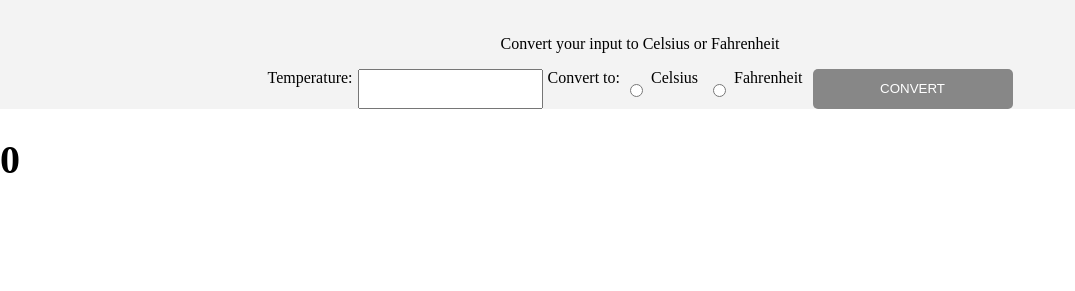
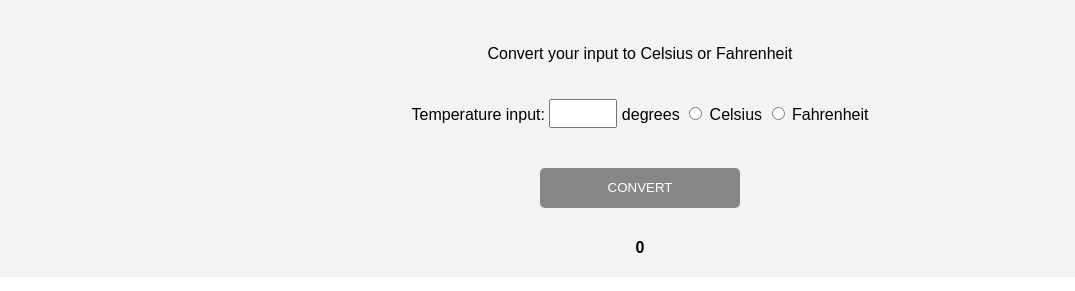
Before and after one commit to Shlambooka/mini-projects, a plain HTML site: page projects/temperature-conversion.html in a window 1280 px wide. Shown: the part 145-436 px from the top of the page, without its empty margins (0-1075 px from the left). Drawn offline with Linux system fonts and the light colour scheme.

Commit message:
style:  temperature-conversion project

```diff
--- a/css/temperature-conversion.css
+++ b/css/temperature-conversion.css
@@ -1,3 +1,18 @@
 .textReturn {
+    font-size: 16px;
+
+}
+
+.converter-container {
+    background-color: #f3f3f3;
+    text-align: center;
+    margin: 0;
+    padding: 10px;
+    font-family: "Lexend Deca", sans-serif;
+}
+
+.small-input {
+    text-align: right;
+    width: 60px;
     font-size: 20px;
 }
--- a/js/temperature-conversion.js
+++ b/js/temperature-conversion.js
@@ -25,7 +25,7 @@ function checkRadioBtn(){
     if (celsiusBtn.checked){
         let celsiusValue
         let fahrenheitValue = userInput
-        celsiusValue = (fahrenheitValue - 32) * 5/9
+        celsiusValue = (fahrenheitValue - 32) * 5 / 9
         returnContainer.textContent = fahrenheitValue + "°F converts to " + celsiusValue + "°C"
     }
     else if (fahrenheitBtn.checked){
--- a/projects/temperature-conversion.html
+++ b/projects/temperature-conversion.html
@@ -18,25 +18,33 @@
         <h1 class="header-one">Temperature Conversion Calculator</h1>
     </header>
 </div>
-    <div class="container">
+
+<div class="converter-container">
     <p>Convert your input to Celsius or Fahrenheit</p>
 </div>
-    <div class="container">
-        <label>Temperature: </label>
-        <input type="text" id="userInput">
 
-        <label>Convert to: </label>
-
+<div class="converter-container">
+    <label>Temperature input: </label>
+    <input type="text" id="userInput" class="small-input">
+    <label>degrees</label>
     <input type="radio" id="celsiusBtn" name="tempType">
-        <label for="celsiusBtn">Celsius</label><br>
+    <label for="celsiusBtn">Celsius</label>
 
     <input type="radio" id="fahrenheitBtn" name="tempType">
-        <label for="fahrenheitBtn">Fahrenheit</label><br>
+    <label for="fahrenheitBtn">Fahrenheit</label>
+</div>
+
+<div class="converter-container">
+
+</div>
+
+<div class="converter-container">
     <button id="submit">CONVERT</button>
 </div>
-    <div class="textReturn">
-        <h1 id="myH1">0</h1>
+<div class="converter-container">
+    <h1  class="textReturn" id="myH1">0</h1>
 </div>
+
 
     <script src="../js/temperature-conversion.js"></script>
 </body>
```
Lines whose indentation alone changed are shown as unchanged.
